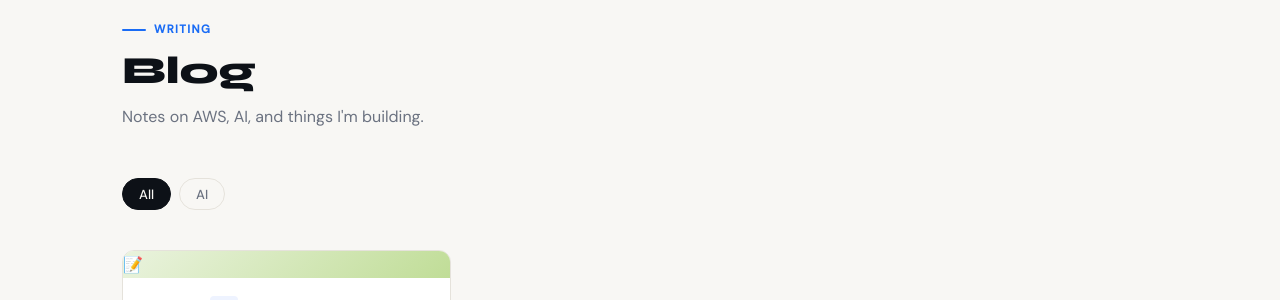
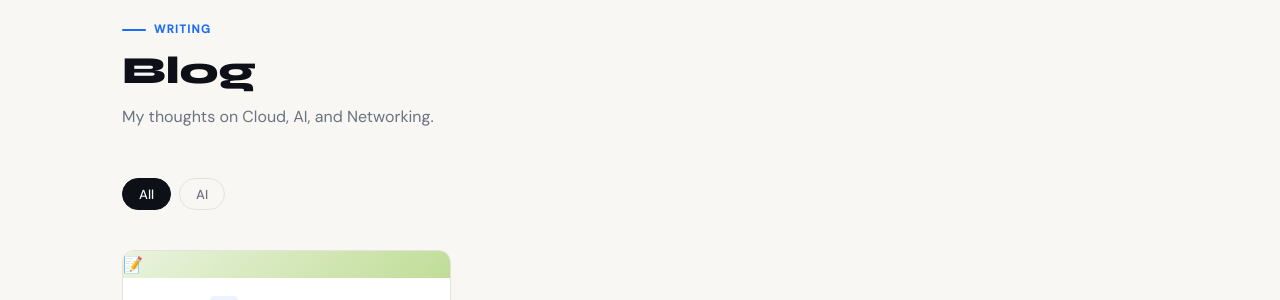
Before and after one commit to Edidevi/Blog, a Jekyll site: the page built from index.html, in a window 1280 px wide. Shown: the part 139-439 px from the top of the page. Built offline with Jekyll 4.4.1, drawn with Linux system fonts in a browser that asks for light colours.

Commit message:
Update blog subtitle for clarity

```diff
--- a/_layouts/blog.html
+++ b/_layouts/blog.html
@@ -292,7 +292,7 @@
   <div class="page-header">
     <span class="eyebrow">Writing</span>
     <h1 class="page-title">Blog</h1>
-    <p class="page-subtitle">Notes on AWS, AI, and things I'm building.</p>
+    <p class="page-subtitle">My thoughts on Cloud, AI, and Networking.</p>
   </div>
 
   <!-- FILTER TABS -->
```
